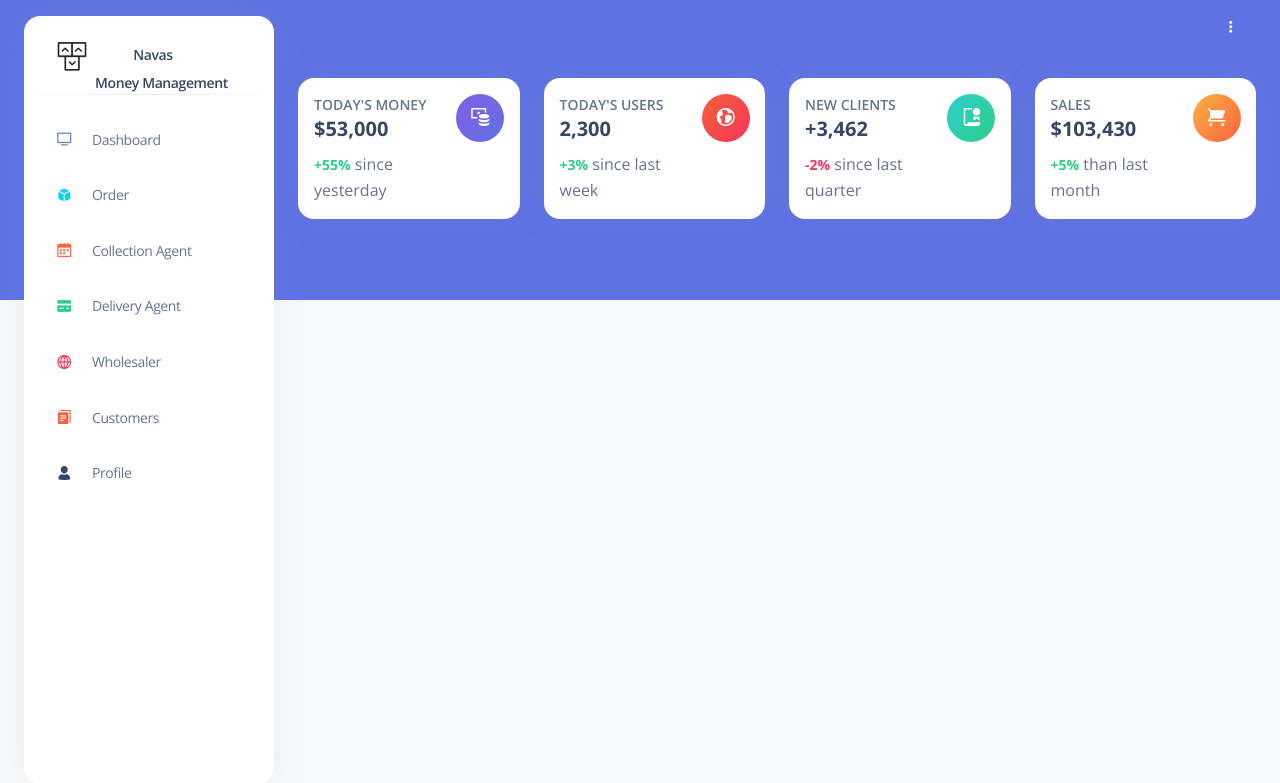
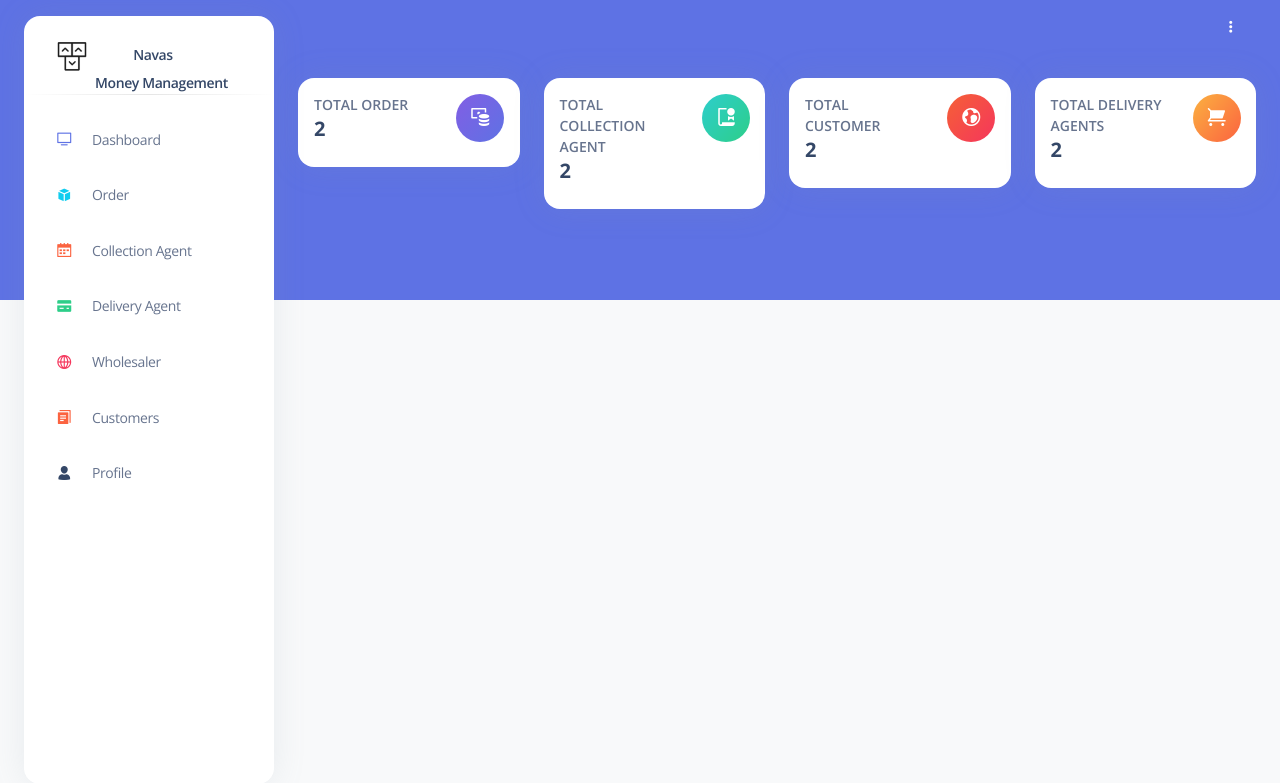
Before and after one commit to muhsinmuhsy/money-management, a Django app: page / in a window 1280 px wide. Shown: the top 783 px of the page. Run offline with Django 4.2, Linux system fonts and the light colour scheme; a user stored in the database is signed in; data comes from the database, SQL or seed files in the repository; both versions use the stored data as it was after the commit; some libraries are stand-ins or nearby versions.

```diff
--- a/Core/urls.py
+++ b/Core/urls.py
@@ -3,5 +3,10 @@ from Core.views import *
 
 urlpatterns = [
     path('',dashboard,name='dashboard'),
+
+    path('collector_order_view/<int:order_id>/', collector_order_view, name='collector_order_view'),
+    path('delivery_boy_order_view/<int:order_id>/', delivery_boy_order_view, name='delivery_boy_order_view'),
+
     path('profile/', profile, name='profile')
+
 ]
--- a/Core/views.py
+++ b/Core/views.py
@@ -1,19 +1,48 @@
 from django.shortcuts import render
 from django.contrib.auth.decorators import login_required
 from U_Auth.models import User
-from Admin_App.models import Order
+from Admin_App.models import *
 
 # Create your views here.
 
 @login_required
 def dashboard(request):
+    order_count = Order.objects.count()
+    customer_count = Customer.objects.count()
+    collector_count = User.objects.filter(is_collector=True).count()
+    delivery_boy_count = User.objects.filter(is_delivery_boy=True).count()
+
     collector_orders = Order.objects.filter(collector_name=request.user).order_by('-id')
     delivery_boy_orders = Order.objects.filter(delivery_boy_name=request.user).order_by('-id')
     context = {
+        'order_count' : order_count,
+        'customer_count' : customer_count,
+        'collector_count' : collector_count,
+        'delivery_boy_count' : delivery_boy_count,
+
         'collector_orders' : collector_orders,
         'delivery_boy_orders' : delivery_boy_orders,
+
     }
     return render(request,'Core/dashboard.html', context)
+
+@login_required
+def collector_order_view(request, order_id):
+    order = Order.objects.get(id=order_id)
+    context = {
+        'order' : order,
+    }
+    return render(request, 'Core/collector_order_view.html', context)
+
+
+@login_required
+def delivery_boy_order_view(request, order_id):
+    order = Order.objects.get(id=order_id)
+    context = {
+        'order' : order,
+    }
+    return render(request, 'Core/delivery_boy_order_view.html', context)
+
 
 
 
--- a/templates/Core/dashboard.html
+++ b/templates/Core/dashboard.html
@@ -12,14 +12,11 @@
                         <div class="row">
                         <div class="col-8">
                             <div class="numbers">
-                            <p class="text-sm mb-0 text-uppercase font-weight-bold">Today's Money</p>
+                                <p class="text-sm mb-0 text-uppercase font-weight-bold">Total Order</p>
                                 <h5 class="font-weight-bolder">
-                                $53,000
+                                    {{ order_count }}
                                 </h5>
-                            <p class="mb-0">
-                                <span class="text-success text-sm font-weight-bolder">+55%</span>
-                                since yesterday
-                            </p>
+
                             </div>
                         </div>
                         <div class="col-4 text-end">
@@ -37,19 +34,16 @@
                         <div class="row">
                         <div class="col-8">
                             <div class="numbers">
-                            <p class="text-sm mb-0 text-uppercase font-weight-bold">Today's Users</p>
+                                <p class="text-sm mb-0 text-uppercase font-weight-bold">Total Collection Agent</p>
                                 <h5 class="font-weight-bolder">
-                                2,300
+                                    {{ collector_count }}
                                 </h5>
-                            <p class="mb-0">
-                                <span class="text-success text-sm font-weight-bolder">+3%</span>
-                                since last week
-                            </p>
+
                             </div>
                         </div>
                         <div class="col-4 text-end">
-                            <div class="icon icon-shape bg-gradient-danger shadow-danger text-center rounded-circle">
-                            <i class="ni ni-world text-lg opacity-10" aria-hidden="true"></i>
+                            <div class="icon icon-shape bg-gradient-success shadow-success text-center rounded-circle">
+                            <i class="ni ni-paper-diploma text-lg opacity-10" aria-hidden="true"></i>
                             </div>
                         </div>
                         </div>
@@ -62,38 +56,34 @@
                         <div class="row">
                         <div class="col-8">
                             <div class="numbers">
-                            <p class="text-sm mb-0 text-uppercase font-weight-bold">New Clients</p>
+                                <p class="text-sm mb-0 text-uppercase font-weight-bold">Total Customer</p>
                                 <h5 class="font-weight-bolder">
-                                +3,462
+                                    {{ customer_count }}
                                 </h5>
-                            <p class="mb-0">
-                                <span class="text-danger text-sm font-weight-bolder">-2%</span>
-                                since last quarter
-                            </p>
+
                             </div>
                         </div>
                         <div class="col-4 text-end">
-                            <div class="icon icon-shape bg-gradient-success shadow-success text-center rounded-circle">
-                            <i class="ni ni-paper-diploma text-lg opacity-10" aria-hidden="true"></i>
+                            <div class="icon icon-shape bg-gradient-danger shadow-danger text-center rounded-circle">
+                            <i class="ni ni-world text-lg opacity-10" aria-hidden="true"></i>
                             </div>
                         </div>
                         </div>
                     </div>
                     </div>
                 </div>
+
                 <div class="col-xl-3 col-sm-6">
                     <div class="card">
                     <div class="card-body p-3">
                         <div class="row">
                         <div class="col-8">
                             <div class="numbers">
-                            <p class="text-sm mb-0 text-uppercase font-weight-bold">Sales</p>
+                                <p class="text-sm mb-0 text-uppercase font-weight-bold">Total Delivery Agents</p>
                                 <h5 class="font-weight-bolder">
-                                $103,430
+                                    {{ delivery_boy_count }}
                                 </h5>
-                            <p class="mb-0">
-                                <span class="text-success text-sm font-weight-bolder">+5%</span> than last month
-                            </p>
+
                             </div>
                         </div>
                         <div class="col-4 text-end">
@@ -131,9 +121,6 @@
                                     <th class="text-center text-uppercase text-secondary text-xxs font-weight-bolder opacity-7">money type - amount</th>
 
                                     <th class="text-secondary opacity-7"></th>
-
-
-
                                     </tr>
                                 </thead>
 
@@ -153,7 +140,7 @@
                                                 </td>
 
                                                 <td class="align-middle">
-                                                    <a href="" class="text-secondary font-weight-bold text-xs"><i class="fa fa-eye text-dark me-2" ></i></a>
+                                                    <a href="{% url 'collector_order_view' order_id=delivery_boy_order.id %}" class="text-secondary font-weight-bold text-xs"><i class="fa fa-eye text-dark me-2" ></i></a>
                                                 </td>
                                             </tr>
 
@@ -175,8 +162,6 @@
                     <div class="card mb-4 min-vh-70">
 
                         <div class="card-header pb-0 d-flex align-items-center">
-
-
                         </div>
 
                         <div class="card-body px-0 pt-0 pb-2">
@@ -187,6 +172,7 @@
 
                                       <th class="text-center text-uppercase text-secondary text-xxs font-weight-bolder opacity-7">Date</th>
                                       <th class="text-center text-uppercase text-secondary text-xxs font-weight-bolder opacity-7">money type - amount</th>
+                                      <th class="text-secondary opacity-7"></th>
 
                                     </tr>
                                 </thead>
@@ -203,6 +189,9 @@
                                                 </td>
                                                 <td class="align-middle text-center">
                                                     <span class="text-secondary text-xs font-weight-bold">{{ delivery_boy_order.money_type }} - {{ delivery_boy_order.delivery_boy_amount }}</span>
+                                                </td>
+                                                <td class="align-middle">
+                                                    <a href="{% url 'delivery_boy_order_view' order_id=delivery_boy_order.id %}" class="text-secondary font-weight-bold text-xs"><i class="fa fa-eye text-dark me-2" ></i></a>
                                                 </td>
                                             </tr>
 
--- a/templates/nav.html
+++ b/templates/nav.html
@@ -19,6 +19,9 @@
             <span class="nav-link-text ms-1">Dashboard</span>
             </a>
         </li>
+
+        {% if request.user.is_superuser %}
+
             <li class="nav-item">
                 <a class="nav-link " href="{% url 'order_list' %}">
                 <div class="icon icon-shape icon-sm border-radius-md text-center me-2 d-flex align-items-center justify-content-center">
@@ -60,9 +63,7 @@
                 <span class="nav-link-text ms-1">Customers</span>
                 </a>
             </li>
-        <!-- <li class="nav-item mt-3">
-            <h6 class="ps-4 ms-2 text-uppercase text-xs font-weight-bolder opacity-6">Account pages</h6>
-        </li> -->
+        {% endif%}
         <li class="nav-item">
             <a class="nav-link " href="{% url 'profile' %}">
             <div class="icon icon-shape icon-sm border-radius-md text-center me-2 d-flex align-items-center justify-content-center">
@@ -72,14 +73,7 @@
             </a>
         </li>
 
-        <!-- <li class="nav-item">
-            <a class="nav-link " href="./pages/sign-up.html">
-            <div class="icon icon-shape icon-sm border-radius-md text-center me-2 d-flex align-items-center justify-content-center">
-                <i class="ni ni-collection text-info text-sm opacity-10"></i>
-            </div>
-            <span class="nav-link-text ms-1">Sign Up</span>
-            </a>
-        </li> -->
+
         </ul>
     </div>
 
```
Also changed, not shown: templates/Core/delivery_boy_order_view.html (added, +89 -0 lines), Admin_App/models.py (line endings or trailing spaces), db.sqlite3, templates/Core/collector_order_view.html (added). Lines whose indentation alone changed are shown as unchanged.
